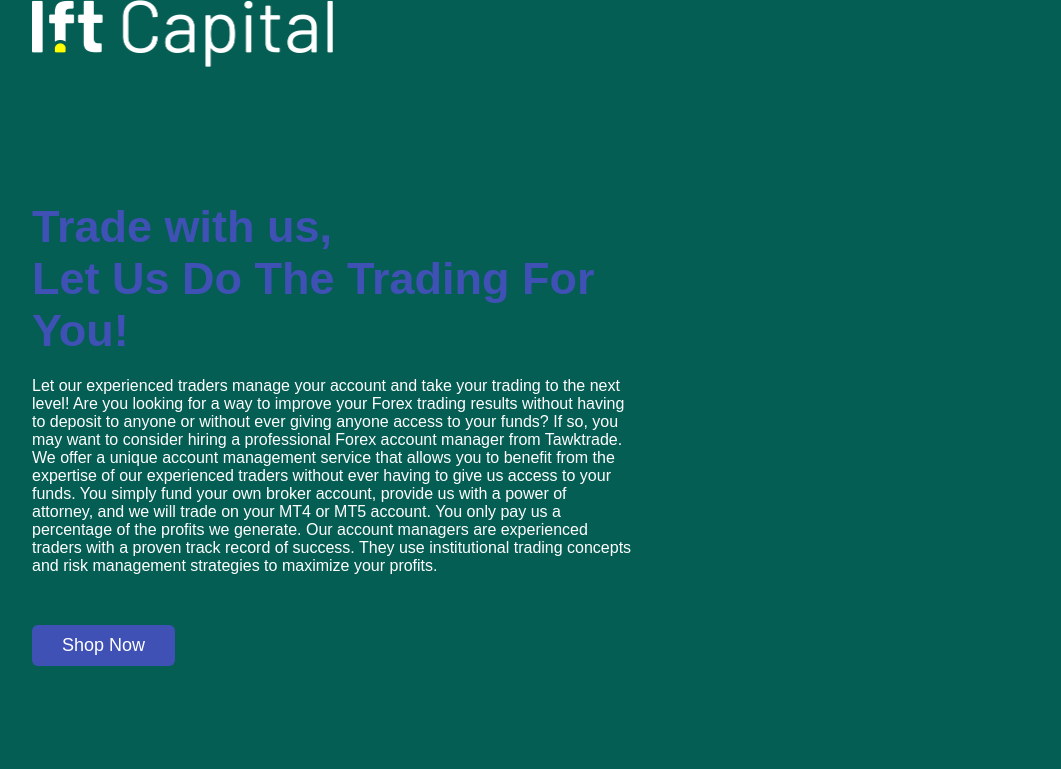
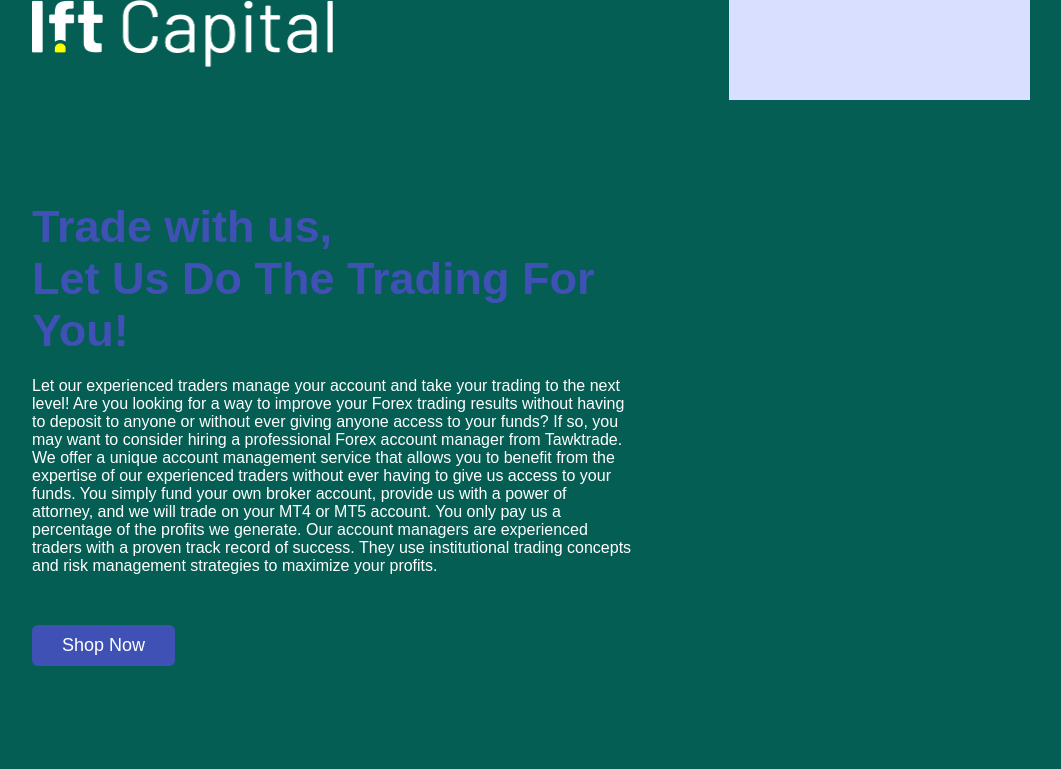
Before and after one commit to IFTCapital/iftcapital.github.io, a plain HTML site: page index.html in a window 1280 px wide. Shown: the whole page, without its empty margins (96-1157 px from the left). Drawn offline with Linux system fonts and the light colour scheme.

Commit message:
Update style.css

```diff
--- a/style.css
+++ b/style.css
@@ -39,6 +39,13 @@ height: 66.5px;
 	font-size: 18px;
 	margin-top: 50px;
 	border-radius: 6px;
+
+}
+.user-box{
+	background: #d9e0ff;
+	position: absolute;
+	top: 0;
+	right: 12%
 }
 .user-box img{
 	display: block;
```
